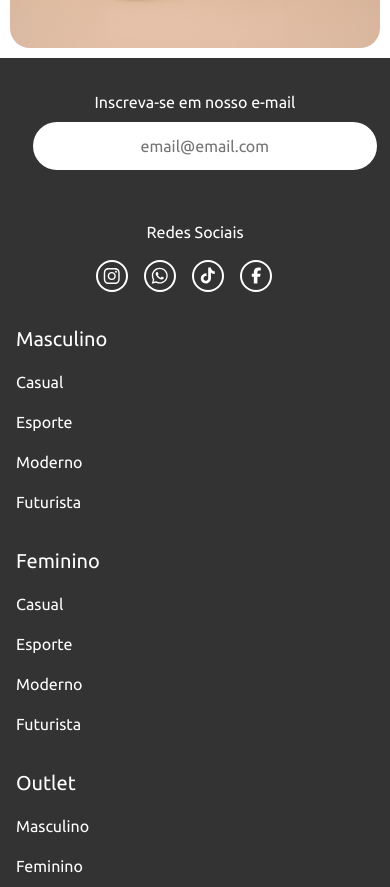
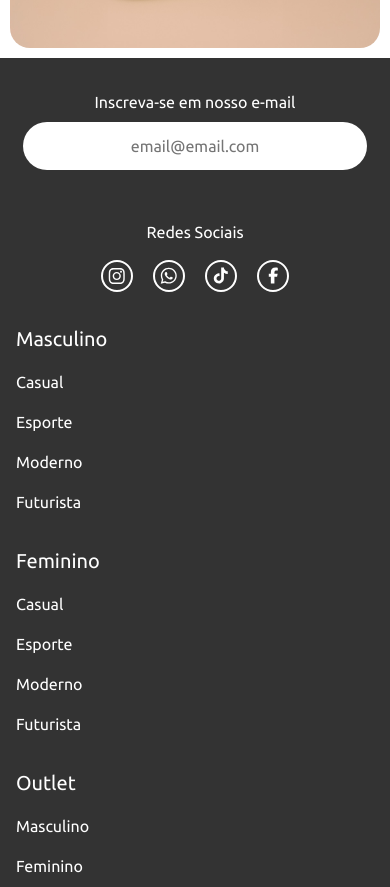
Before and after one commit to joaofelipebitencourt/ecommerce-syntaxwear, a plain HTML site: page index.html in a window 390 px wide. Shown: the part 4072-4959 px from the top of the page. Drawn offline with Linux system fonts and the light colour scheme.

Commit message:
fix: corrigi responsivo do footer

```diff
--- a/css/responsive.css
+++ b/css/responsive.css
@@ -67,13 +67,36 @@
 		padding: 2rem 1rem;
 	}
 
+	.footer-right {
+		align-items: center;
+	}
+
+	.newsletter-form {
+		align-items: center;
+		width: 100%;
+	}
+
+	.newsletter-form input {
+		margin-left: 0;
+		max-width: 21.5rem;
+		width: 100%;
+	}
+
+	.footer-social {
+		display: flex;
+		flex-direction: column;
+		align-items: center;
+		width: 100%;
+	}
+
+	.footer-social ul {
+		margin-left: 0;
+		justify-content: center;
+	}
+
 	.footer-nav ul {
 		flex-direction: column;
 		gap: 2rem;
-	}
-
-	.footer-social ul {
-		gap: 1rem;
 	}
 
 	.footer-copy {
```
